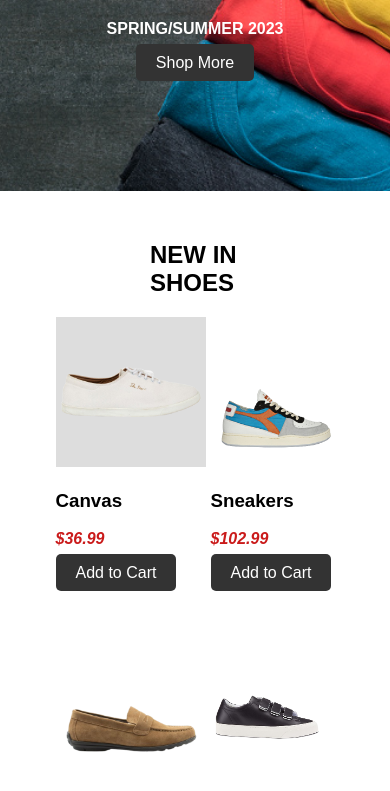
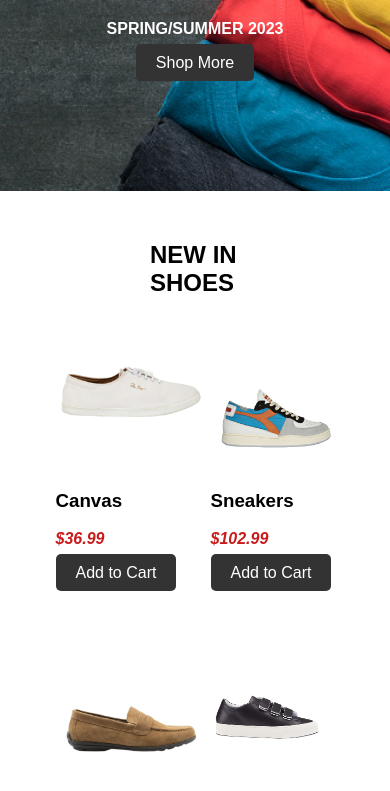
Before and after one commit to JxtJeremiah/store, a plain HTML site: page index.html in a window 390 px wide. In both pictures the pointer is over the picture 130 px from the left and 862 px from the top of the page. Shown: the part 471-1262 px from the top of the page. Drawn offline with Linux system fonts and the light colour scheme.

Commit message:
clothing store

```diff
--- a/style/style.css
+++ b/style/style.css
@@ -188,6 +188,9 @@ footer{
 		padding: 0 100px;
     }
 
+	.item img:hover{
+		background-color: white;
+	}
     footer {
         padding: 0 20px;
     }
```
